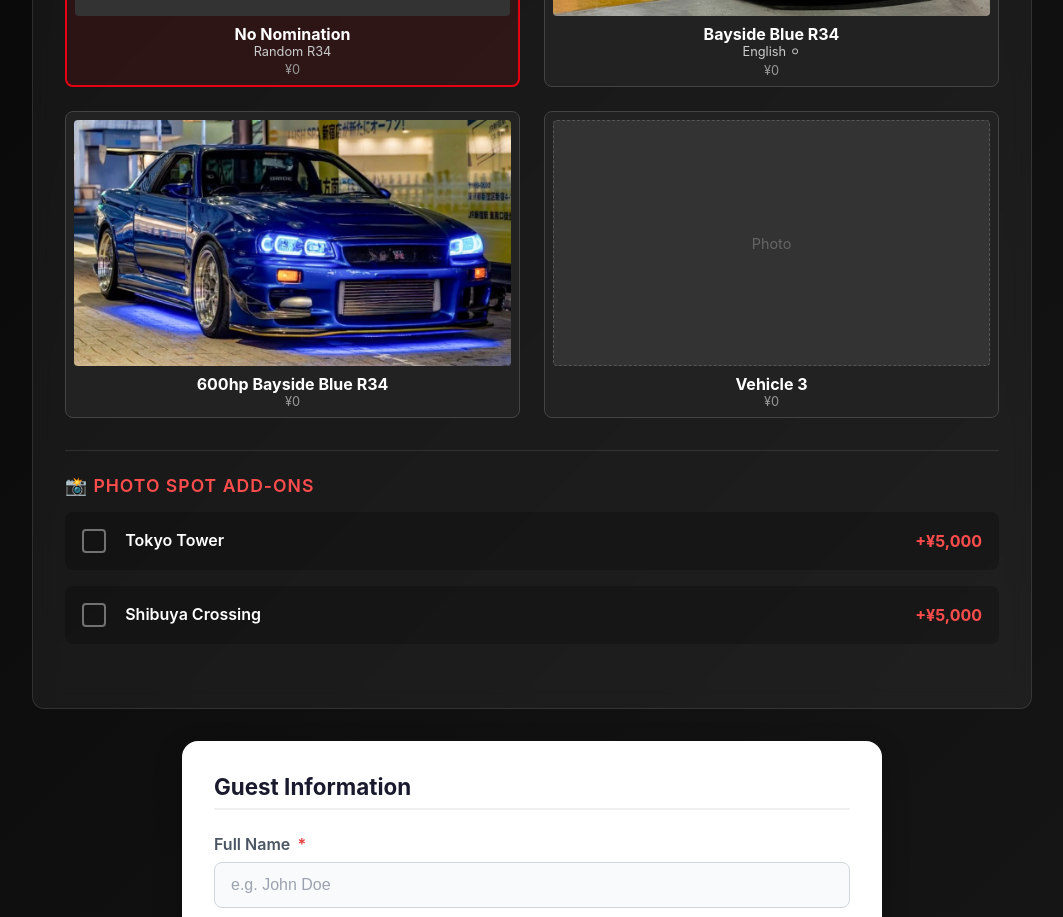
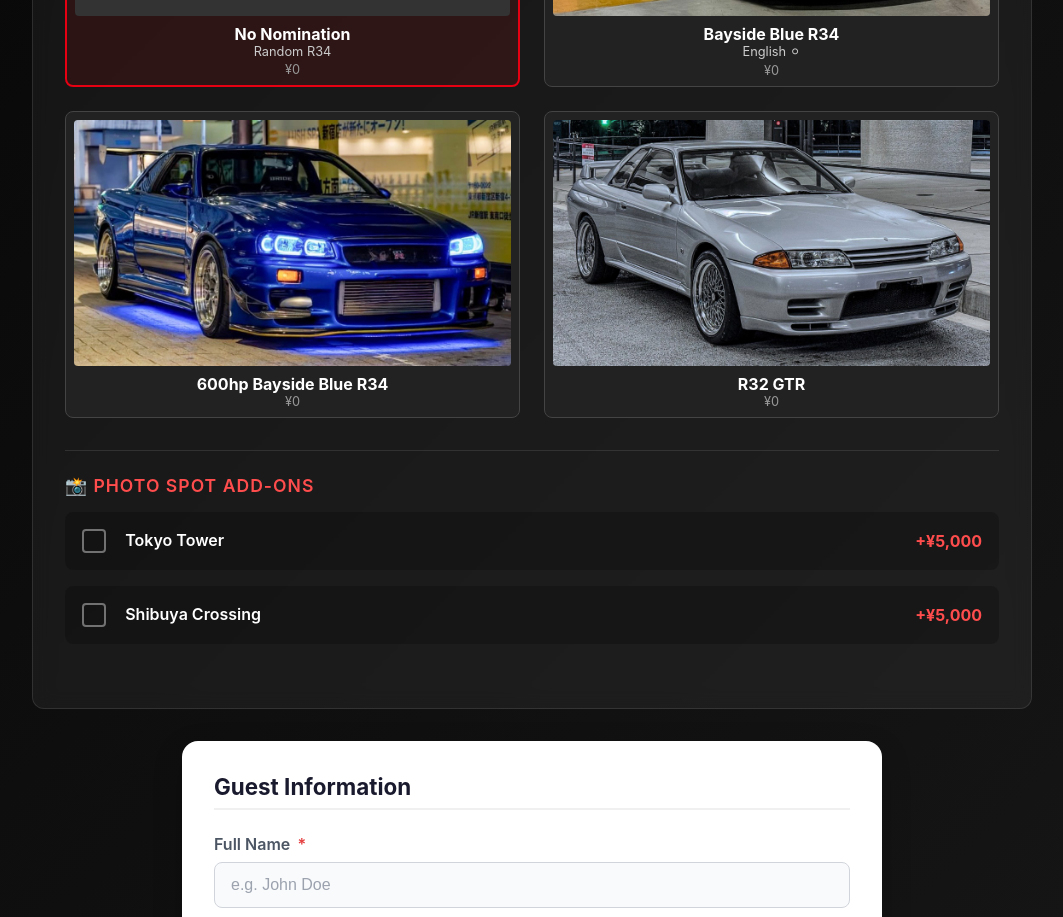
Before and after one commit to kazuosomeya-wq/daikoku, a React (Vite) app: page / in a window 1280 px wide. Shown: the part 1480-2397 px from the top of the page, without its empty margins (108-1171 px from the left). Built offline with nearby package versions, Linux system fonts and the light colour scheme; no server answers; the database is empty.

Commit message:
Update OptionsSelector with R32 GTR details

```diff
--- a/src/components/OptionsSelector.jsx
+++ b/src/components/OptionsSelector.jsx
@@ -2,6 +2,7 @@ import React from 'react';
 import './OptionsSelector.css';
 import vehicle1 from '../assets/vehicle1.jpg';
 import vehicle2 from '../assets/vehicle2.jpg';
+import vehicle3 from '../assets/vehicle3.jpg';
 
 const OptionsSelector = ({ options, onChange }) => {
     const handleToggle = (key) => {
@@ -162,13 +163,15 @@ const OptionsSelector = ({ options, onChange }) => {
                             display: 'flex',
                             justifyContent: 'center',
                             alignItems: 'center',
-                            color: '#666',
-                            fontSize: '0.9rem',
-                            border: '1px dashed #555'
+                            overflow: 'hidden'
                         }}>
-                            Photo
+                            <img
+                                src={vehicle3}
+                                alt="Vehicle 3"
+                                style={{ width: '100%', height: '100%', objectFit: 'cover' }}
+                            />
                         </div>
-                        <span style={{ fontWeight: 'bold', color: 'white' }}>Vehicle 3</span>
+                        <span style={{ fontWeight: 'bold', color: 'white' }}>R32 GTR</span>
                         <span style={{ fontSize: '0.8rem', color: '#999' }}>¥0</span>
                     </div>
 
```
